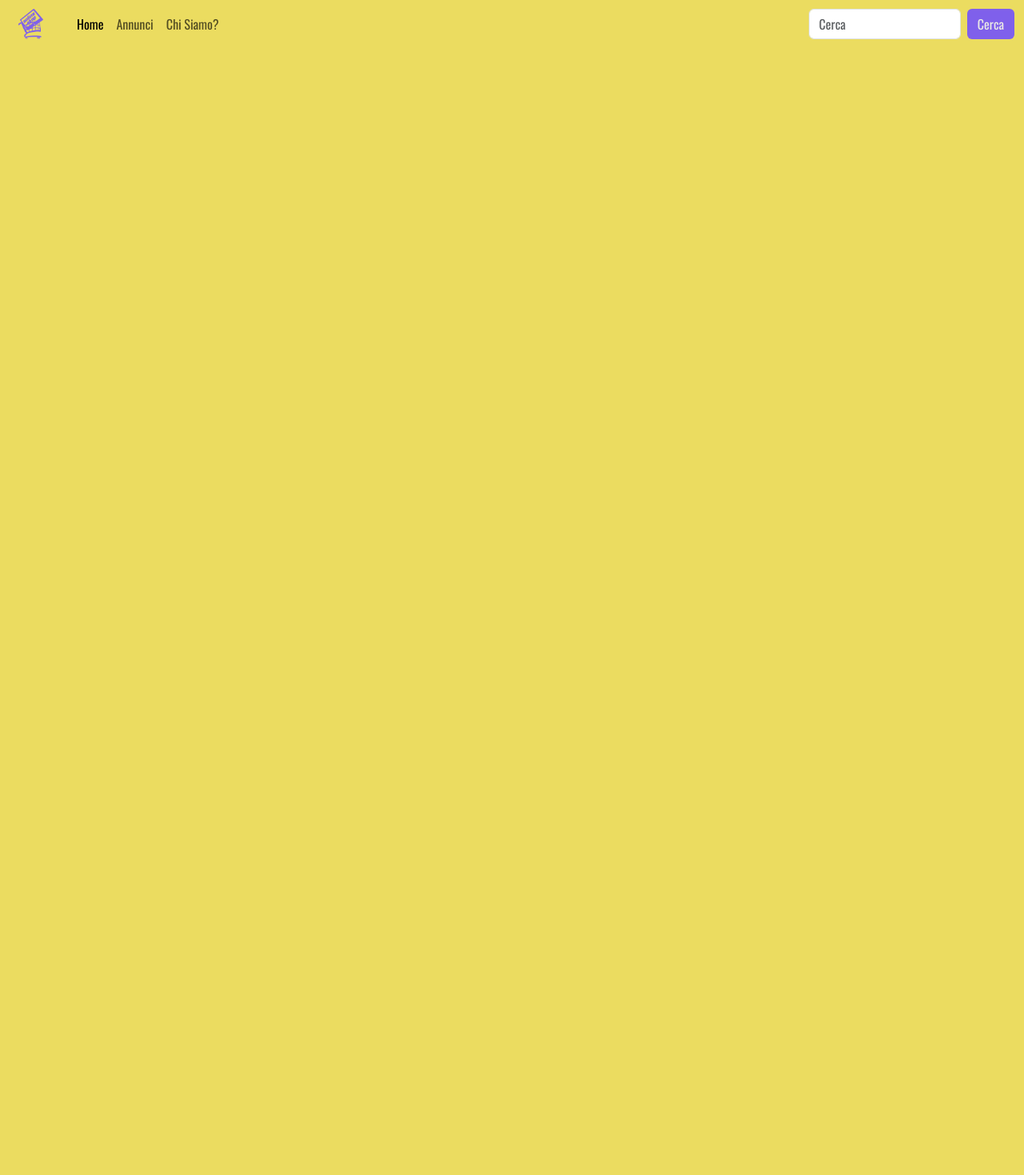
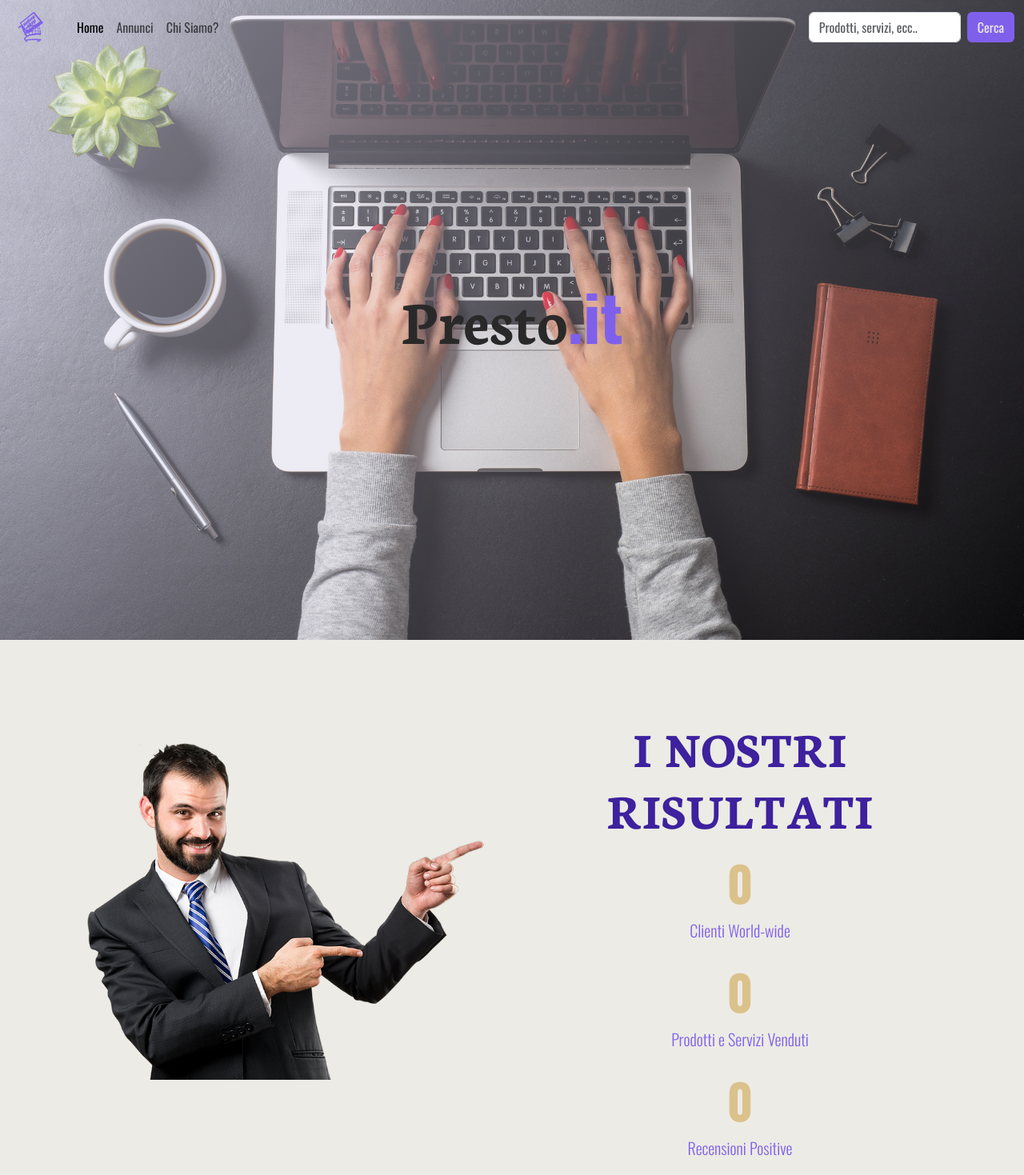
Before and after one commit to AndreaMaugeri35/Presto.it, a plain HTML site: page index.html in a window 1280 px wide. Shown: the whole page at 80% size. Before the commit the page ends 800 px from the top, so only its background shows below. Drawn offline with nearby package versions, Linux system fonts and the light colour scheme.

Commit message:
header, section e script

```diff
--- a/index.html
+++ b/index.html
@@ -24,7 +24,7 @@
 
 
 <body>
-
+    <!-- navbar  -->
     <nav id="mainNavbar" class="navbar navbar-expand-lg bg-transparent fixed-top">
         <div class="container-fluid">
             <!-- logo A  -->
@@ -35,12 +35,9 @@
             <a class="navbar-brand d-none" href="#" id="logoB">
                 <img class="logoA" src="./media/logodarkpurple.png" alt="logoB">
             </a>
-
-
             <button class="navbar-toggler background-accentC" type="button" data-bs-toggle="collapse" data-bs-target="#navbarSupportedContent" aria-controls="navbarSupportedContent" aria-expanded="false" aria-label="Toggle navigation">
                 <i class="fa-solid fa-hand-pointer fa-rotate-180 fa-2x text-secondaryC" id="navIcon"></i>
             </button>
-
             <div class="collapse navbar-collapse" id="navbarSupportedContent">
               <ul class="navbar-nav me-auto mb-2 mb-lg-0">
                 <li class="nav-item">
@@ -54,7 +51,7 @@
                 </li>
               </ul>
               <form class="d-flex" role="search">
-              <input class="form-control me-2" type="search" placeholder="Cerca" aria-label="Search">
+                <input class="form-control me-2" type="search" placeholder="Prodotti, servizi, ecc.." aria-label="Search">
                 <button class="btn btnCustom" type="submit">Cerca</button>
               </form>
             </div>
@@ -62,6 +59,44 @@
     </nav>
 
 
+    <!-- header -->
+    <header class="container-fluid">
+        <div class="row vh-100 headerCustom align-items-center">
+
+            <div class="col-12 text-center">
+
+                <h1 data-aos="fade-left" class="display-1 fw-bold text-blackC">Presto<span class="text-accentC">.it</span></h1>
+
+            </div>
+        </div>
+    </header>
+
+
+    <!-- section animazioni  -->
+    <section class="container">
+        <div class="row my-5">
+            <div class="col-12 col-md-6 RIGHT">
+
+                <img class="img-fluid" data-aos="fade-right" data-aos-duration="1500" src="./media/manager.png" alt="corriere kiss">
+
+            </div>
+            <div class="col-12 col-md-6 DOWN">
+
+                <img class="img-fluid" data-aos="fade-down" data-aos-duration="1500" src="./media/managerb.png" alt="corriere kiss">
+
+            </div>
+
+            <div class="col-12 col-md-6">
+
+                <h2 id="h2Test" class="text-center display-3 fw-bold text-secondaryC mt-5">I NOSTRI RISULTATI</h2>
+
+                <p class="lead text-center text-accentC"><span id="first-span" class="increment-numbers d-block text-primaryC">0</span> Clienti World-wide</p>
+                <p class="lead text-center text-accentC"><span id="second-span" class="increment-numbers d-block text-primaryC">0</span> Prodotti e Servizi Venduti</p>
+                <p class="lead text-center text-accentC"><span id="third-span" class="increment-numbers d-block text-primaryC">0</span> Recensioni Positive</p>
+
+            </div>
+        </div>
+    </section>
 
 
 
--- a/main.js
+++ b/main.js
@@ -0,0 +1,25 @@
+// cattura icona mano navbar
+let navIcon = document.querySelector('#navIcon');
+navIcon.addEventListener('click', ()=>{
+        navIcon.classList.toggle('fa-rotate-180');
+})
+
+
+// cattura navbar
+let mainNavbar = document.querySelector('#mainNavbar');
+let logoA = document.querySelector('#logoA');
+let logoB = document.querySelector('#logoB');
+// evento NAVBAR
+window.addEventListener('scroll', ()=>{
+    if(window.scrollY > 0){
+        mainNavbar.classList.remove('bg-transparent');
+        mainNavbar.classList.add('background-whiteC');
+        logoB.classList.remove('d-none');
+        logoA.classList.add('d-none');
+    } else {
+        mainNavbar.classList.remove('background-whiteC');
+        mainNavbar.classList.add('bg-transparent');
+        logoA.classList.remove('d-none');
+        logoB.classList.add('d-none');
+    }
+})
--- a/style.css
+++ b/style.css
@@ -1,12 +1,12 @@
 :root{
-    --primary : rgb(235, 220, 96) ;
+    --primary : #DBC18A;
     --secondary : rgb(61, 33, 158) ;
     --accent : rgb(127, 96, 235) ;
     --blacky : rgb(42, 41, 41) ;
     --whity : rgb(236, 235, 229) ;
 }
 body{
-    background-color: var(--primary);
+    background-color: var(--whity);
 }
 
 
@@ -61,6 +61,14 @@ h1, h2, h3{
 }
 
 
+/* navbar  */
+.logoA{
+    width: 60px;
+}
+#mainNavbar{
+    transition: 0.3s;
+}
+
 .btnCustom{
     background-color: var(--accent);
     color: var(--whity);
@@ -70,12 +78,40 @@ h1, h2, h3{
     background-color: var(--secondary);
     color: var(--whity);
 }
+#navIcon{
+    transition: 0.5s;
+}
 
 
-.logoA{
-    width: 60px;
+/* header  */
+.headerCustom{
+
+    background: linear-gradient(312deg, rgba(36, 36, 36, 0.1), rgba(230, 227, 250, 0.6)), url('./media/headerimg.jpg');
+    background-position: center;
+    background-size: cover;
+    background-repeat: no-repeat;
+    background-attachment: fixed;
+
 }
-#mainNavbar{
-    transition: 0.4s;
-    height: 60px;
+
+
+/* sezione  */
+.increment-numbers{
+    font-size: 60px;
+    font-weight: 900;
 }
+.DOWN{
+    display: none;
+}
+.RIGHT{
+    display: block;
+}
+
+@media screen and (max-width: 480px) {
+    .DOWN{
+        display: block;
+    }
+    .RIGHT{
+        display: none;
+    }
+  }
```
Also changed, not shown: media/headerimg.jpg (added), media/manager.png (added), media/managerb.png (added), media/utile.png (added). Lines whose indentation alone changed are shown as unchanged.
